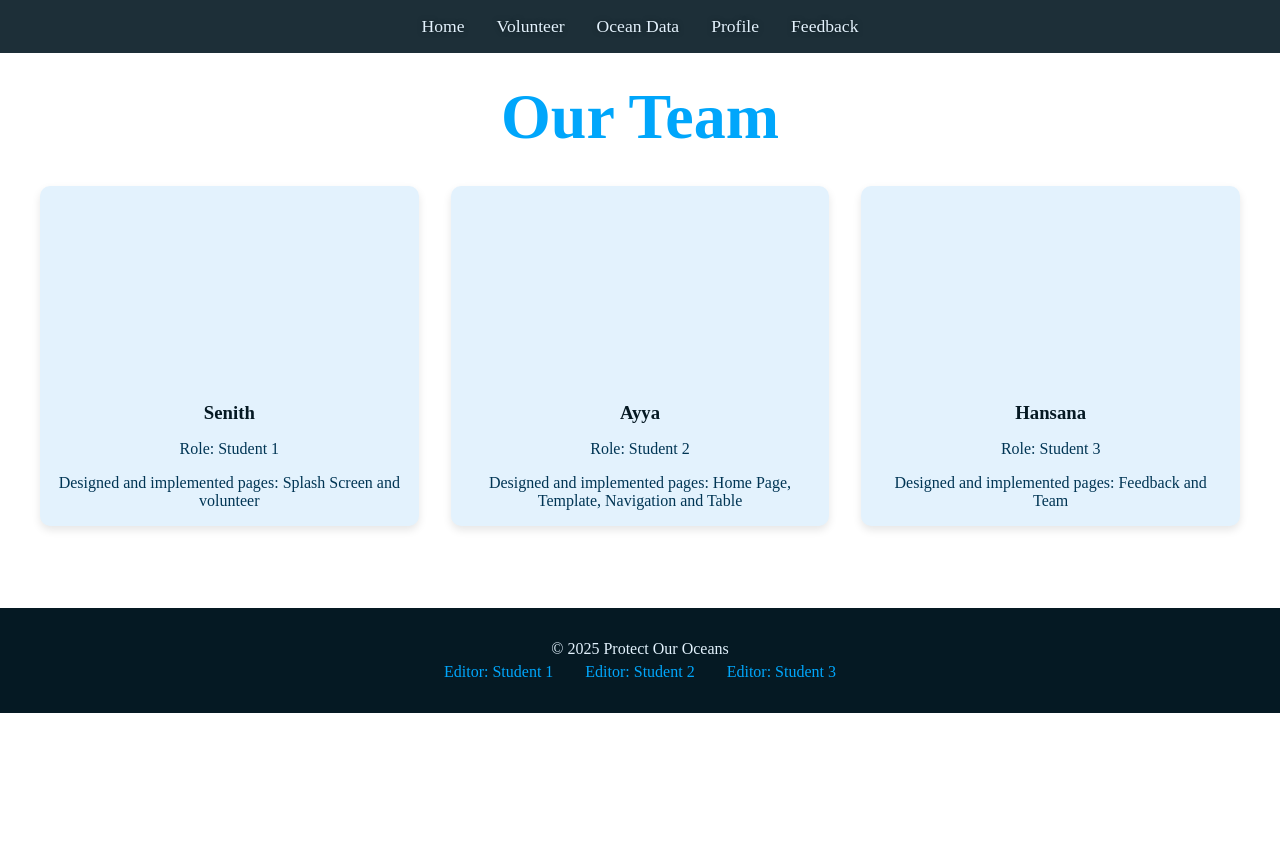
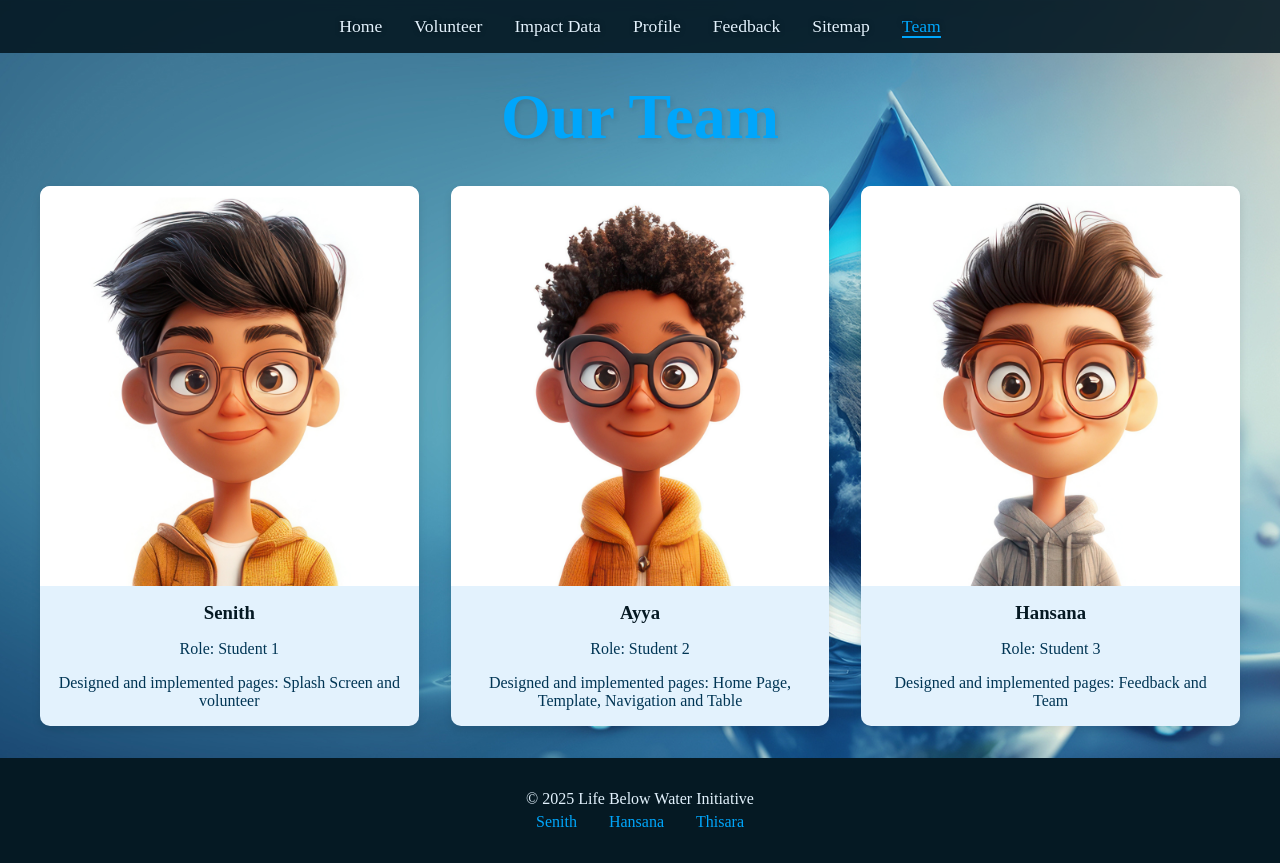
Before and after one commit to Senith-Chandul/WDD-Coursework-1, a plain HTML site: page html/team.html in a window 1280 px wide. Before the commit the page ends 800 px from the top, so only its background shows below. Drawn offline with Linux system fonts and the light colour scheme; a web font is replaced by a local one.

Commit message:
redesigned team and feedback pages

```diff
--- a/css/team.css
+++ b/css/team.css
@@ -1,8 +1,8 @@
 /* Team Page Specific Styles */
 .team-body {
-    background: url('assets/background1.jpeg') no-repeat center center fixed;
+  background: url('../assets/background.jpg') no-repeat center center fixed;
   background-size: cover;
-    color: var(--white);
+  color: var(--light-blue);
   text-align: center;
 }
 
@@ -14,11 +14,7 @@
 .team-title {
   font-size: 4rem;
   color: var(--bright-blue);
-    text-shadow:
-      -1px -1px 0 var(--white),
-       1px -1px 0 var(--white),
-      -1px  1px 0 var(--white),
-       1px  1px 0 var(--white);
+  text-shadow: 2px 2px 5px rgba(0, 0, 0, 0.1);
   text-align: center;
   margin-bottom: 2rem;
 }
@@ -32,20 +28,23 @@
 }
 
 .team-member {
+  text-decoration: none;
   background-color: var(--light-blue);
   border-radius: 10px;
   overflow: hidden;
   text-align: center;
+  transition: background-color 0.3s ease;
   transition: transform 0.3s ease;
-    box-shadow: 0 4px 8px rgba(0,0,0,0.1);
+  box-shadow: 0 4px 8px rgba(0, 0, 0, 0.1);
 }
 
 .team-member:hover {
   transform: translateY(-10px);
+  background-color: var(--bright-blue);
 }
 
 .member-image {
-    height: 200px;
+  height: 400px;
   background-size: cover;
   background-position: center;
 }
--- a/html/team.html
+++ b/html/team.html
@@ -13,9 +13,11 @@
       <ul class="nav-list">
         <li><a href="home.html">Home</a></li>
         <li><a href="volunteer.html">Volunteer</a></li>
-        <li><a href="table.html">Ocean Data</a></li>
+        <li><a href="table.html">Impact Data</a></li>
         <li><a href="profile.html">Profile</a></li>
         <li><a href="feedback.html">Feedback</a></li>
+        <li><a href="sitemap.html">Sitemap</a></li>
+        <li><a href="team.html" class="active">Team</a></li>
       </ul>
     </nav>
   </header>
@@ -25,38 +27,38 @@
 
     <div class="team-members">
       <!-- Team Member 1 -->
-      <div class="team-member">
-        <div class="member-image" style="background-image: url('assets/member1.jpeg');"></div>
+      <a class="team-member" href="pageEditor_ST1.html">
+        <div class="member-image" style="background-image: url('../assets/member1.jpg');"></div>
         <h3>Senith</h3>
         <p>Role: Student 1</p>
         <p>Designed and implemented pages: Splash Screen and volunteer </p>
-      </div>
+      </a>
 
       <!-- Team Member 2 -->
-      <div class="team-member">
-        <div class="member-image" style="background-image: url('assets/member2.jpeg');"></div>
+      <a class="team-member" href="pageEditor_ST2.html">
+        <div class="member-image" style="background-image: url('../assets/member2.jpg');"></div>
         <h3>Ayya</h3>
         <p>Role: Student 2</p>
         <p>Designed and implemented pages: Home Page, Template, Navigation and Table </p>
-      </div>
+      </a>
 
       <!-- Team Member 3 -->
-      <div class="team-member">
-        <div class="member-image" style="background-image: url('assets/member3.jpeg');"></div>
+      <a class="team-member" href="pageEditor_ST3.html">
+        <div class="member-image" style="background-image: url('../assets/member3.jpg');"></div>
         <h3>Hansana</h3>
         <p>Role: Student 3</p>
         <p>Designed and implemented pages: Feedback and Team</p>
-      </div>
+      </a>
 
     </div>
   </main>
 
   <footer class="main-footer">
-    <p>© 2025 Protect Our Oceans</p>
+    <p>&copy; 2025 Life Below Water Initiative</p>
     <div class="editor-links">
-      <a href="pageEditor_ST1.html" target="_blank">Editor: Student 1</a>
-      <a href="pageEditor_ST2.html" target="_blank">Editor: Student 2</a>
-      <a href="pageEditor_ST3.html" target="_blank">Editor: Student 3</a>
+      <a href="pageEditor_ST1.html"> Senith </a>
+      <a href="pageEditor_ST2.html"> Hansana </a>
+      <a href="pageEditor_ST3.html"> Thisara </a>
     </div>
   </footer>
 </body>
```
Also changed, not shown: css/feedback.css (+15 -12 lines), css/profile.css (+6 -1 lines), html/feedback.html (+4 -5 lines), html/profile.html (+3 -3 lines), html/volunteer.html (+1 -1 lines), assets/member1.jpg (added), assets/member2.jpg (renamed from assets/profile-pic.jpg), assets/member3.jpg (added). Lines whose indentation alone changed are shown as unchanged.
